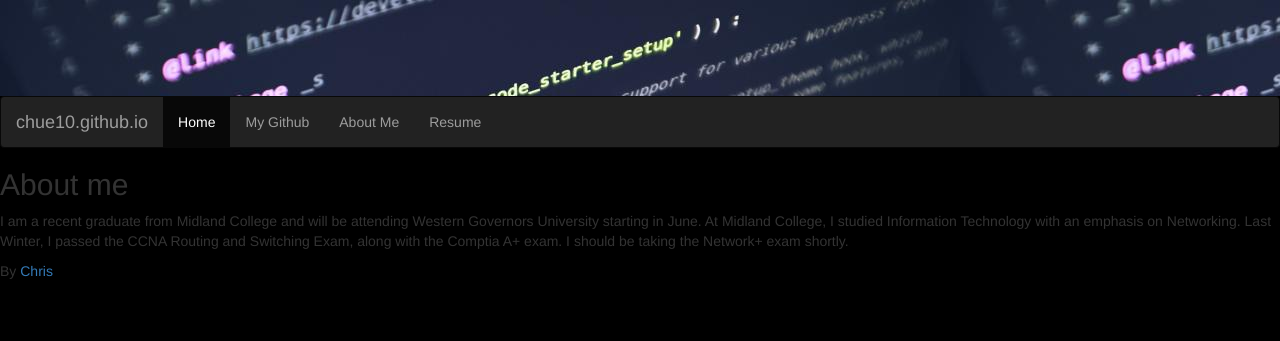
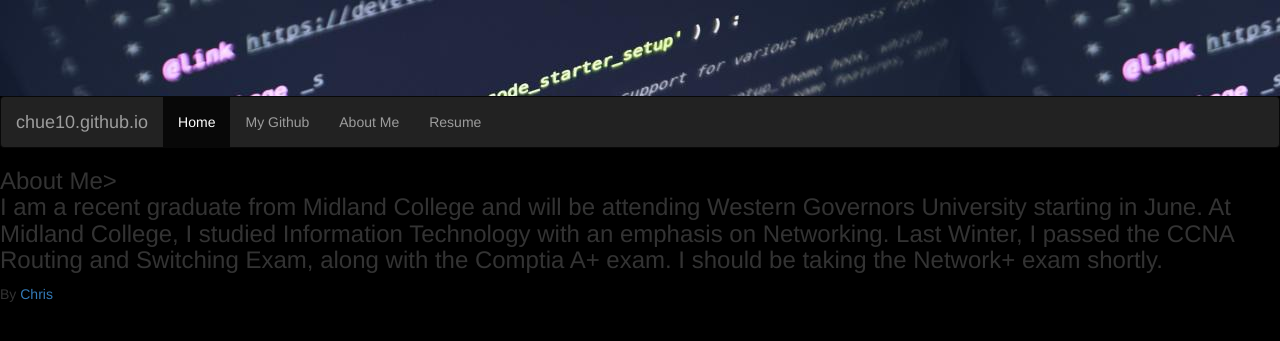
Before and after one commit to chue10/chue10.github.io, a Jekyll site: the page built from about.md, in a window 1280 px wide. Shown: the top 341 px of the page. Built offline with Jekyll 4.4.1, drawn with Linux system fonts in a browser that asks for light colours; nearby versions of some CDN libraries; our own code applies the rules of GitHub Pages for plain Markdown files.

```diff
--- a/about.md
+++ b/about.md
@@ -2,8 +2,8 @@
 layout: default
 ---
 
-## About me
+<h3>About Me>
 
-I am a recent graduate from Midland College and will be attending Western Governors University starting in June. At Midland College,
+<p>I am a recent graduate from Midland College and will be attending Western Governors University starting in June. At Midland College,
 I studied Information Technology with an emphasis on Networking. Last Winter, I passed the CCNA Routing and Switching Exam,
-along with the Comptia A+ exam. I should be taking the Network+ exam shortly.
+along with the Comptia A+ exam. I should be taking the Network+ exam shortly.</p>
```
